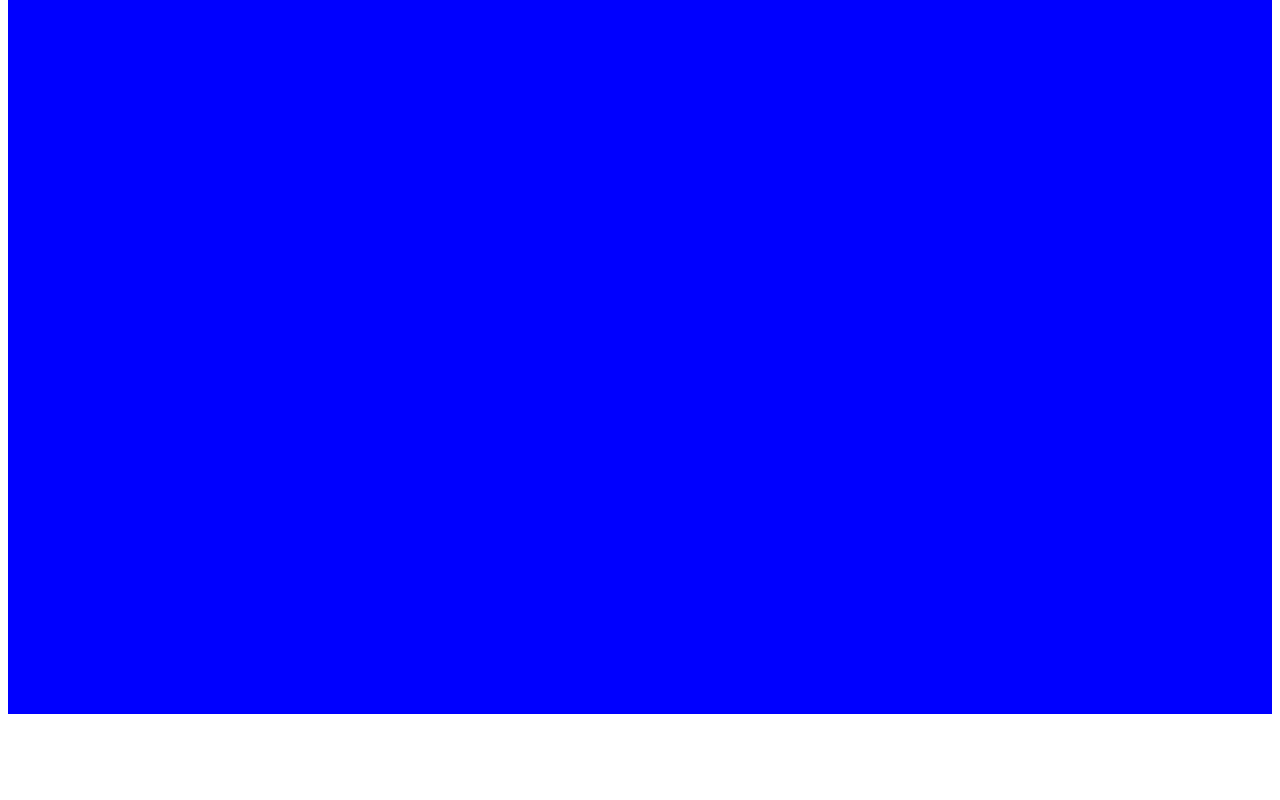
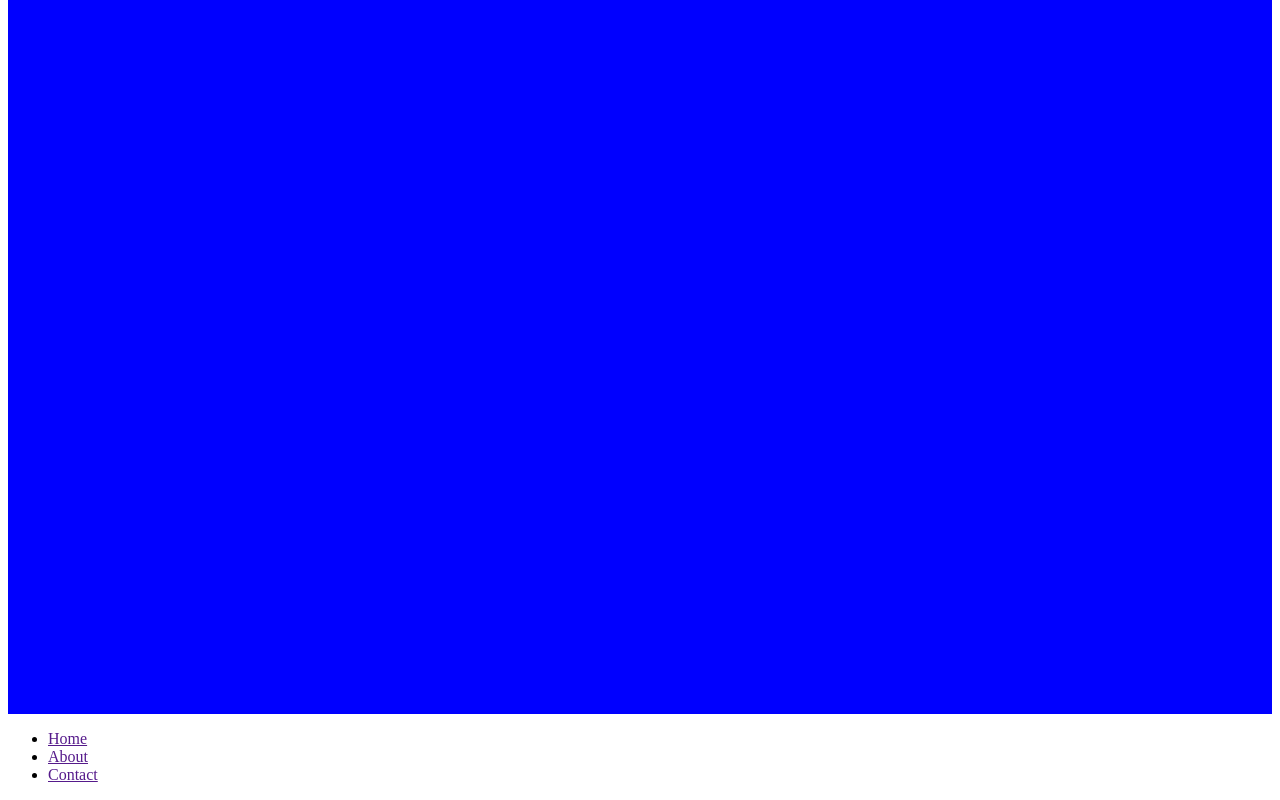
Before and after one commit to JonathanChr11/TrainingLJ, a plain HTML site: page index.html in a window 1280 px wide. Shown: the part 894-1694 px from the top of the page. Before the commit the page ends 1616 px from the top, so only its background shows below. Drawn offline with Linux system fonts and the light colour scheme.

Commit message:
feat: Added Navbar

```diff
--- a/index.html
+++ b/index.html
@@ -113,6 +113,14 @@
             Halo
         </div>
 
+        <nav>
+            <ul>
+                <li><a href="">Home</a></li>
+                <li><a href="">About</a></li>
+                <li><a href="">Contact</a></li>
+            </ul>
+        </nav>
+
         <!-- <iframe width="560" height="315" src="https://www.youtube.com/embed/-kIn8_mUHEo?si=T1isf1NR4PwlQz9a" title="YouTube video player" frameborder="0" allow="accelerometer; autoplay; clipboard-write; encrypted-media; gyroscope; picture-in-picture; web-share" allowfullscreen></iframe> -->
     </body>
 
```
